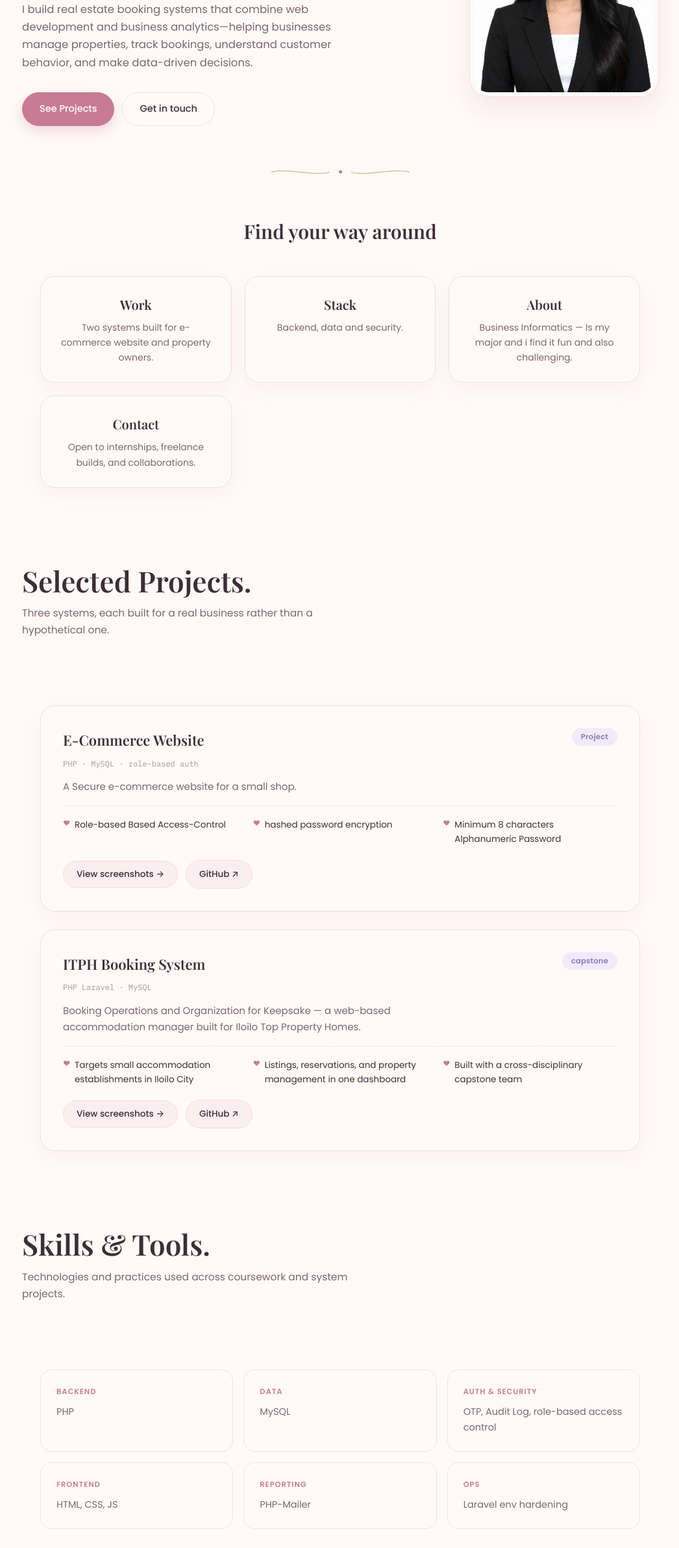
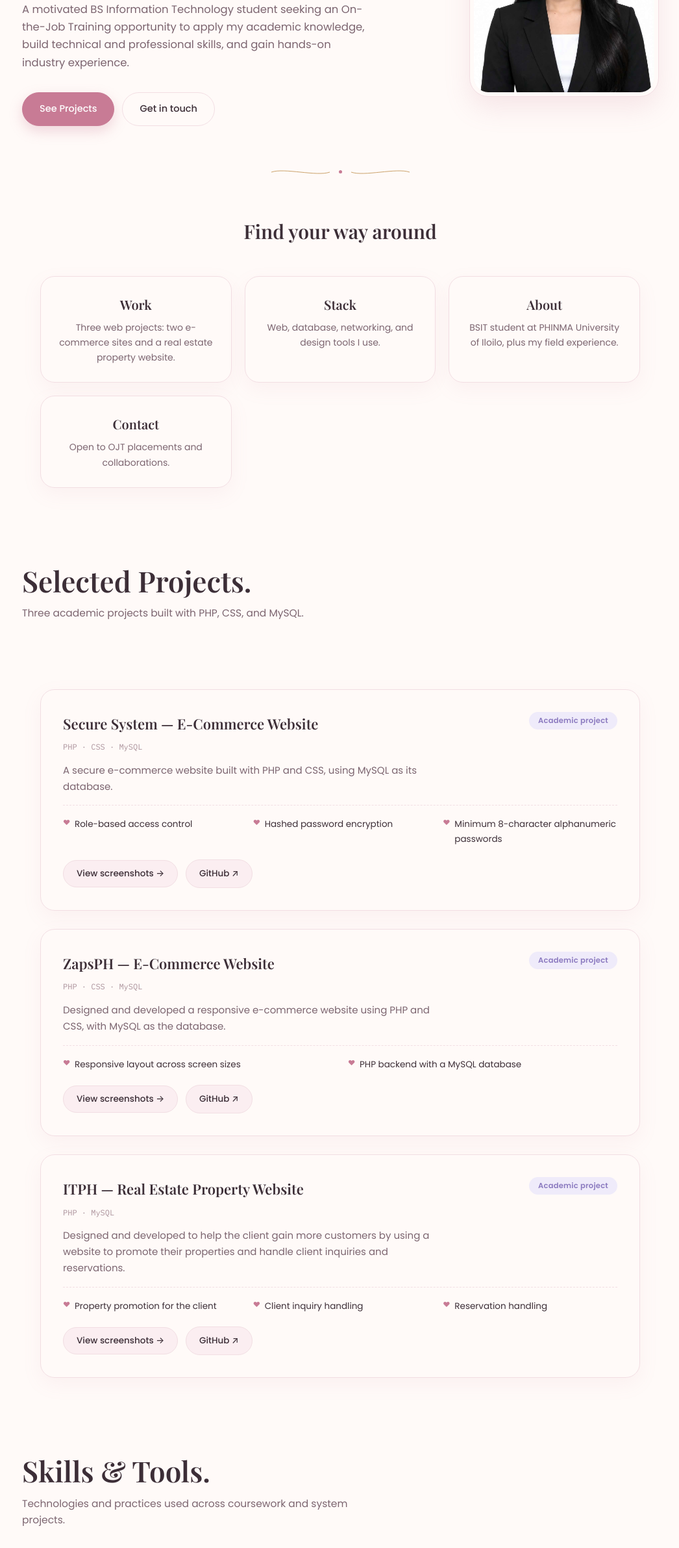
Before and after one commit to cornellnecole/portfolio, a plain HTML site: page index.html in a window 1280 px wide. Shown: the part 417-2800 px from the top of the page at 65% size, without its empty margins (116-1162 px from the left). Drawn offline with nearby package versions, Linux system fonts and the light colour scheme; a web font is replaced by a local one.

Commit message:
Add files via upload

```diff
--- a/gallery.js
+++ b/gallery.js
@@ -1,13 +1,18 @@
 (function () {
   const galleries = {
-    'e-commerce website': {
-      title: 'E-Commerce Website',
-      folder: 'assets/work/e-commerce website/',
+    'secure-system': {
+      title: 'Secure System — E-Commerce Website',
+      folder: 'assets/work/secure-system/',
       count: 6
     },
-    'bo-ok': {
-      title: 'BO-OK Booking System',
-      folder: 'assets/work/bo-ok/',
+    'zapsph': {
+      title: 'ZapsPH — E-Commerce Website',
+      folder: 'assets/work/zapsph/',
+      count: 6
+    },
+    'itph': {
+      title: 'ITPH — Real Estate Property Website',
+      folder: 'assets/work/itph/',
       count: 6
     },
     'certificates': {
--- a/index.html
+++ b/index.html
@@ -3,7 +3,7 @@
 <head>
 <meta charset="UTF-8">
 <meta name="viewport" content="width=device-width, initial-scale=1.0">
-<title>Necole Cornell | IT Portfolio</title>
+<title>Necole Cornell | BSIT Student &amp; OJT Applicant</title>
 <link rel="preconnect" href="https://fonts.googleapis.com">
 <link href="https://fonts.googleapis.com/css2?family=Playfair+Display:ital,wght@0,500;0,600;1,500;1,600&family=Poppins:wght@400;500;600&family=IBM+Plex+Mono:wght@400;500&display=swap" rel="stylesheet">
 <link rel="stylesheet" href="styles.css">
@@ -27,16 +27,16 @@
   <div class="wrap hero" id="home">
     <div class="hero-inner">
       <div class="hero-text">
-        <p class="hero-tag">SOFTWARE DEVELOPER — ILOILO, PH</p>
-        <h1 class="hero-title">Systems that run real <span class="accent">small businesses.</span></h1>
-        <p class="hero-desc">I build real estate booking systems that combine web development and business analytics—helping businesses manage properties, track bookings, understand customer behavior, and make data-driven decisions.</p>
+        <p class="hero-tag">BSIT STUDENT · OJT APPLICANT</p>
+        <h1 class="hero-title">Practical web systems, <span class="accent">built with care.</span></h1>
+        <p class="hero-desc">A motivated BS Information Technology student seeking an On-the-Job Training opportunity to apply my academic knowledge, build technical and professional skills, and gain hands-on industry experience.</p>
         <div class="hero-links">
           <a class="btn primary" href="#projects">See Projects</a>
           <a class="btn ghost" href="#contact">Get in touch</a>
         </div>
       </div>
       <div class="hero-photo">
-        <img src="assets/profile.jpg" alt="Portrait of Elijah"
+        <img src="assets/profile.jpg" alt="Portrait of Necole Cornell"
              onerror="this.style.display='none'; this.nextElementSibling.style.display='flex';">
         <div class="photo-placeholder">
           <svg width="40" height="40" viewBox="0 0 24 24" fill="none" stroke="currentColor" stroke-width="1.5"><circle cx="12" cy="8" r="4"/><path d="M4 20c0-4 3.5-6 8-6s8 2 8 6"/></svg>
@@ -47,7 +47,6 @@
     </div>
   </div>
 
-    <div class="flourish"
     <div class="flourish" aria-hidden="true">
     <svg viewBox="0 0 90 14" fill="none" xmlns="http://www.w3.org/2000/svg"><path d="M0 7 C20 0, 70 14, 90 7" stroke="currentColor" stroke-width="1"/></svg>
     <span class="dot"></span>
@@ -63,69 +62,76 @@
       <div class="jump-grid reveal">
         <a class="jump-card panel" href="#projects">
           <h3>Work</h3>
-          <p>Two systems built for e-commerce website and property owners.</p>
+          <p>Three web projects: two e-commerce sites and a real estate property website.</p>
         </a>
         <a class="jump-card panel" href="#skills">
           <h3>Stack</h3>
-          <p>Backend, data and security.</p>
+          <p>Web, database, networking, and design tools I use.</p>
         </a>
         <a class="jump-card panel" href="#about">
           <h3>About</h3>
-          <p>Business Informatics — Is my major and i find it fun and also challenging.</p>
+          <p>BSIT student at PHINMA University of Iloilo, plus my field experience.</p>
         </a>
         <a class="jump-card panel" href="#contact">
           <h3>Contact</h3>
-          <p>Open to internships, freelance builds, and collaborations.</p>
+          <p>Open to OJT placements and collaborations.</p>
         </a>
       </div>
     </div>
   </section>
-<div class="wrap hero compact"><h1 class="hero-title">Selected Projects.</h1><p class="hero-desc">Three systems, each built for a real business rather than a hypothetical one.</p></div>
-<section>
+<div class="wrap hero compact"><h1 class="hero-title">Selected Projects.</h1><p class="hero-desc">Three academic projects built with PHP, CSS, and MySQL.</p></div>
+<section id="projects">
     <div class="wrap">
-      <div class="project panel reveal" data-gallery="e-commerce website">
+      <div class="project panel reveal" data-gallery="secure-system">
         <div class="project-top">
-          <h3 class="project-name">E-Commerce Website</h3>
-          <span class="project-status amber">Project</span>
+          <h3 class="project-name">Secure System — E-Commerce Website</h3>
+          <span class="project-status amber">Academic project</span>
         </div>
-        <p class="project-meta">PHP · MySQL · role-based auth</p>
-        <p class="project-desc">A Secure e-commerce website for a small shop.</p>
+        <p class="project-meta">PHP · CSS · MySQL</p>
+        <p class="project-desc">A secure e-commerce website built with PHP and CSS, using MySQL as its database.</p>
         <ul class="spec-grid">
-          <li>Role-based Based Access-Control</li>
-          <li>hashed password encryption</li>
-          <li>Minimum 8 characters Alphanumeric Password</li>
+          <li>Role-based access control</li>
+          <li>Hashed password encryption</li>
+          <li>Minimum 8-character alphanumeric passwords</li>
         </ul>
         <div class="project-actions">
           <button class="view-shots" type="button">View screenshots →</button>
-          <a class="github-btn"
-            href="https://github.com/yourhandle/hardware-inventory-pos"
-            target="_blank"
-            rel="noopener">
-            GitHub ↗
-          </a>
+          <a class="github-btn" href="https://github.com/cornellnecole" target="_blank" rel="noopener">GitHub ↗</a>
         </div>
       </div>
 
-      <div class="project panel reveal" data-gallery="bo-ok" style="margin-top:28px;">
+      <div class="project panel reveal" data-gallery="zapsph" style="margin-top:28px;">
         <div class="project-top">
-          <h3 class="project-name">ITPH Booking System</h3>
-          <span class="project-status amber">capstone</span>
+          <h3 class="project-name">ZapsPH — E-Commerce Website</h3>
+          <span class="project-status amber">Academic project</span>
         </div>
-        <p class="project-meta">PHP Laravel · MySQL</p>
-        <p class="project-desc">Booking Operations and Organization for Keepsake — a web-based accommodation manager built for Iloilo Top Property Homes.</p>
+        <p class="project-meta">PHP · CSS · MySQL</p>
+        <p class="project-desc">Designed and developed a responsive e-commerce website using PHP and CSS, with MySQL as the database.</p>
         <ul class="spec-grid">
-          <li>Targets small accommodation establishments in Iloilo City</li>
-          <li>Listings, reservations, and property management in one dashboard</li>
-          <li>Built with a cross-disciplinary capstone team</li>
+          <li>Responsive layout across screen sizes</li>
+          <li>PHP backend with a MySQL database</li>
         </ul>
         <div class="project-actions">
           <button class="view-shots" type="button">View screenshots →</button>
-          <a class="github-btn"
-            href="https://github.com/IloiloTopPropertyHomes/ItphCapstoneProject"
-            target="_blank"
-            rel="noopener">
-            GitHub ↗
-          </a>
+          <a class="github-btn" href="https://github.com/cornellnecole" target="_blank" rel="noopener">GitHub ↗</a>
+        </div>
+      </div>
+
+      <div class="project panel reveal" data-gallery="itph" style="margin-top:28px;">
+        <div class="project-top">
+          <h3 class="project-name">ITPH — Real Estate Property Website</h3>
+          <span class="project-status amber">Academic project</span>
+        </div>
+        <p class="project-meta">PHP · MySQL</p>
+        <p class="project-desc">Designed and developed to help the client gain more customers by using a website to promote their properties and handle client inquiries and reservations.</p>
+        <ul class="spec-grid">
+          <li>Property promotion for the client</li>
+          <li>Client inquiry handling</li>
+          <li>Reservation handling</li>
+        </ul>
+        <div class="project-actions">
+          <button class="view-shots" type="button">View screenshots →</button>
+          <a class="github-btn" href="https://github.com/IloiloTopPropertyHomes/ItphCapstoneProject" target="_blank" rel="noopener">GitHub ↗</a>
         </div>
       </div>
     </div>
@@ -151,17 +157,27 @@
 <section id="skills">
     <div class="wrap">
       <div class="stack-grid reveal">
-        <div class="stack-cell"><h3>BACKEND</h3><p>PHP</p></div>
-        <div class="stack-cell"><h3>DATA</h3><p>MySQL</p></div>
-        <div class="stack-cell"><h3>AUTH &amp; SECURITY</h3><p>OTP, Audit Log, role-based access control</p></div>
-        <div class="stack-cell"><h3>FRONTEND</h3><p>HTML, CSS, JS</p></div>
-        <div class="stack-cell"><h3>REPORTING</h3><p>PHP-Mailer</p></div>
-        <div class="stack-cell"><h3>OPS</h3><p>Laravel env hardening</p></div>
+        <div class="stack-cell"><h3>WEB</h3><p>HTML/CSS, basic PHP</p></div>
+        <div class="stack-cell"><h3>DATA</h3><p>MySQL, data entry &amp; data management</p></div>
+        <div class="stack-cell"><h3>PROGRAMMING</h3><p>Basic Python</p></div>
+        <div class="stack-cell"><h3>NETWORKING</h3><p>Basic networking, troubleshooting</p></div>
+        <div class="stack-cell"><h3>DEV TOOLS</h3><p>Visual Studio Code, GitHub, Figma</p></div>
+        <div class="stack-cell"><h3>OFFICE &amp; DESIGN</h3><p>Word, Excel, PowerPoint, Google Workspace, Canva, basic Photoshop, Lightroom</p></div>
       </div>
     </div>
   </section>
 
-  <section aria-label="Professional skills"><div class="wrap"><div class="stack-grid reveal"><div class="stack-cell"><h3>TEAMWORK</h3><p>Team collaboration</p></div><div class="stack-cell"><h3>COMMUNICATION</h3><p>Clear project communication</p></div><div class="stack-cell"><h3>PLANNING</h3><p>Requirements and task planning</p></div><div class="stack-cell"><h3>PROBLEM SOLVING</h3><p>Debugging and troubleshooting</p></div></div></div></section>
+  <section aria-label="Professional skills"><div class="wrap"><div class="stack-grid reveal"><div class="stack-cell"><h3>COMMUNICATION</h3><p>Communication, teamwork &amp; collaboration</p></div><div class="stack-cell"><h3>PROBLEM SOLVING</h3><p>Problem-solving and attention to detail</p></div><div class="stack-cell"><h3>TIME MANAGEMENT</h3><p>Time management and adaptability</p></div><div class="stack-cell"><h3>GROWTH</h3><p>Willingness to learn</p></div></div></div></section>
+
+  <div class="wrap hero compact"><h1 class="hero-title">Experience &amp; Training.</h1><p class="hero-desc">Field experience and seminars.</p></div>
+  <section id="experience">
+    <div class="wrap">
+      <div class="stack-grid reveal">
+        <div class="stack-cell"><h3>WI-FI INSTALLATION · 2026</h3><p>DICT/TERRATEK Project — assisted in installing and configuring Wi-Fi equipment, setting up network connections, and testing internet connectivity at project sites.</p></div>
+        <div class="stack-cell"><h3>SEMINARS / TRAININGS</h3><p>Introduction to Cybersecurity (2026) · Microsoft Excel Fundamentals (2025) · Design Thinking Workshop (2025)</p></div>
+      </div>
+    </div>
+  </section>
 
 <section id="certificates">
     <div class="wrap">
@@ -187,25 +203,26 @@
     <div class="wrap">
       <div class="about-grid reveal">
         <div class="about-text">
-          <p>I'm a Business Analytics Management major at PHINMA University of Iloilo, College of Information Technology Education. Most of my work has come out of capstone projects — built with the same care as production software, because the businesses using them are real.</p>
-          <p>I like systems where business and technology have to work together: property listings that need to be easy to manage, booking processes that have to stay accurate, and data that needs to turn into useful business insights. That same mindset shows up in how I build — organized booking workflows, reliable databases, analytics dashboards, and tools that help businesses understand their customers, monitor property performance, and make better decisions. For me, analytics isn't just about numbers; it's about turning real business data into something useful.</p>
+          <p>I'm a BS Information Technology student at PHINMA University of Iloilo, College of Information Technology Education (2022–present, expected graduation 2027). I'm looking for an On-the-Job Training placement where I can apply what I've learned in class and grow through real industry work.</p>
+          <p>My academic projects are PHP and MySQL web systems — two e-commerce sites and a real estate property website — and I've also helped install and configure Wi-Fi equipment on a DICT/TERRATEK project. I like work where I can troubleshoot, pay attention to detail, and keep learning.</p>
         </div>
         <div class="about-facts">
-          <div><span>Based in</span><span>Iloilo City, PH</span></div>
-          <div><span>Studying</span><span>Business Analytics</span></div>
-          <div><span>School</span><span>PHINMA University of Iloilo</span></div>
-          <div><span>Focus</span><span>E-commerce Website, Booking systems</span></div>
+          <div><span>Based in</span><span>Dumarao, Capiz, PH</span></div>
+          <div><span>Studying</span><span>BS Information Technology</span></div>
+          <div><span>School</span><span>PHINMA University of Iloilo · Class of 2027</span></div>
+          <div><span>Focus</span><span>Web development, networking basics</span></div>
         </div>
       </div>
     </div>
   </section>
-<div class="wrap hero compact"><h1 class="hero-title">Contact.</h1><p class="hero-desc">Open to internships, freelance builds, and collaborations on practical software.</p></div>
+<div class="wrap hero compact"><h1 class="hero-title">Contact.</h1><p class="hero-desc">Open to On-the-Job Training placements and collaborations on practical software.</p></div>
 <section id="contact">
     <div class="wrap contact-cta reveal">
       <h2>Let's build something that has to actually work.</h2>
-      <p>Send a message directly and it'll land in my inbox — or reach me on GitHub.</p>
+      <p>Send a message directly, email me, or reach me on GitHub.</p>
       <div class="hero-links">
-        <a class="btn ghost" href="https://github.com/yourhandle" target="_blank" rel="noopener">GitHub</a>
+        <a class="btn primary" href="mailto:Cornellnecole26@gmail.com">Email me</a>
+        <a class="btn ghost" href="https://github.com/cornellnecole" target="_blank" rel="noopener">GitHub</a>
       </div>
     </div>
   </section>
@@ -249,9 +266,10 @@
 </main>
 <footer class="site-footer">
   <div class="wrap">
-    <p>Iloilo City, Philippines</p>
+    <p>Necole B. Cornell · Philippines</p>
     <div class="foot-links">
-      <a href="https://github.com/yourhandle" target="_blank" rel="noopener">GitHub</a>
+      <a href="mailto:Cornellnecole26@gmail.com">Email</a>
+      <a href="https://github.com/cornellnecole" target="_blank" rel="noopener">GitHub</a>
     </div>
   </div>
 </footer>
```
